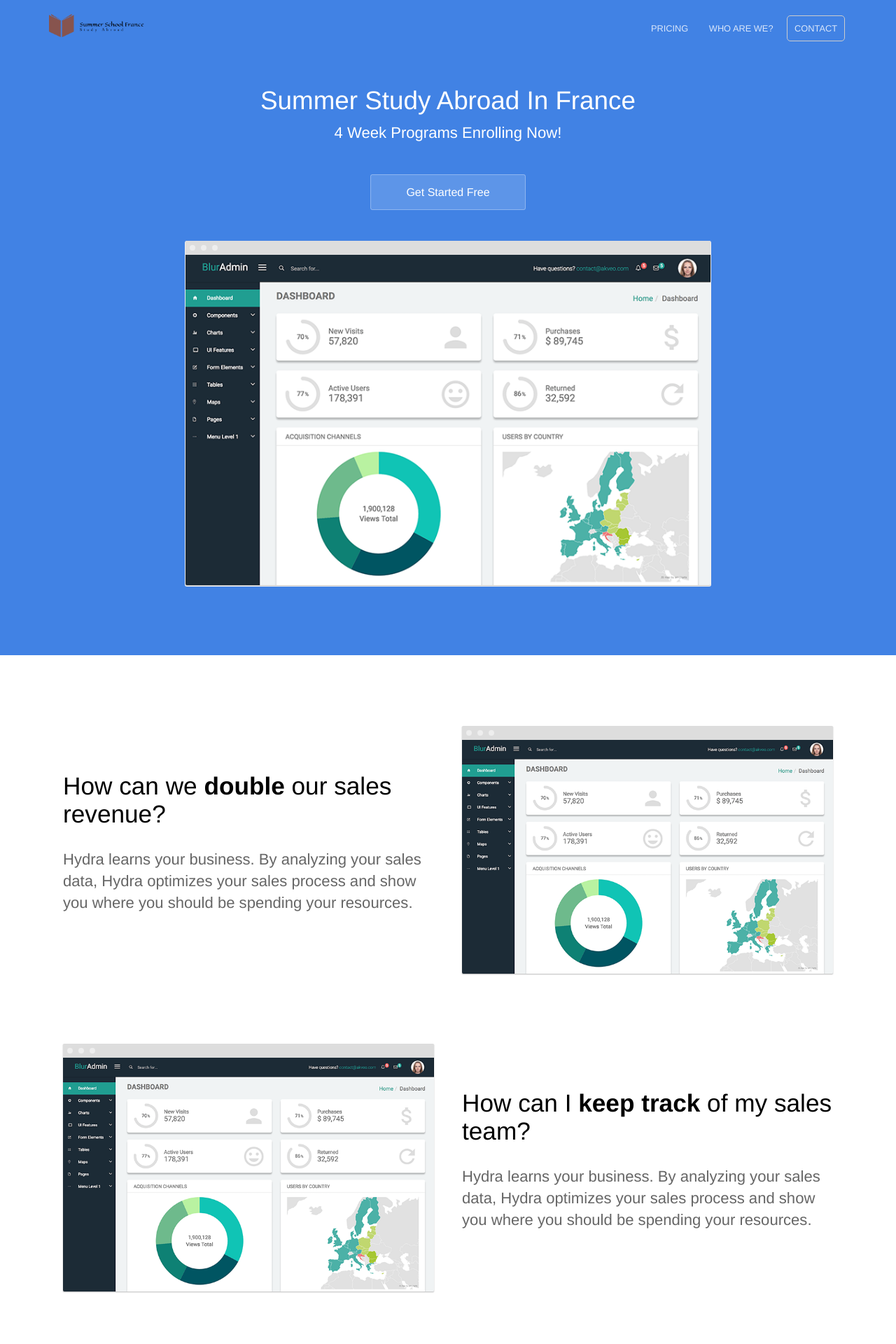
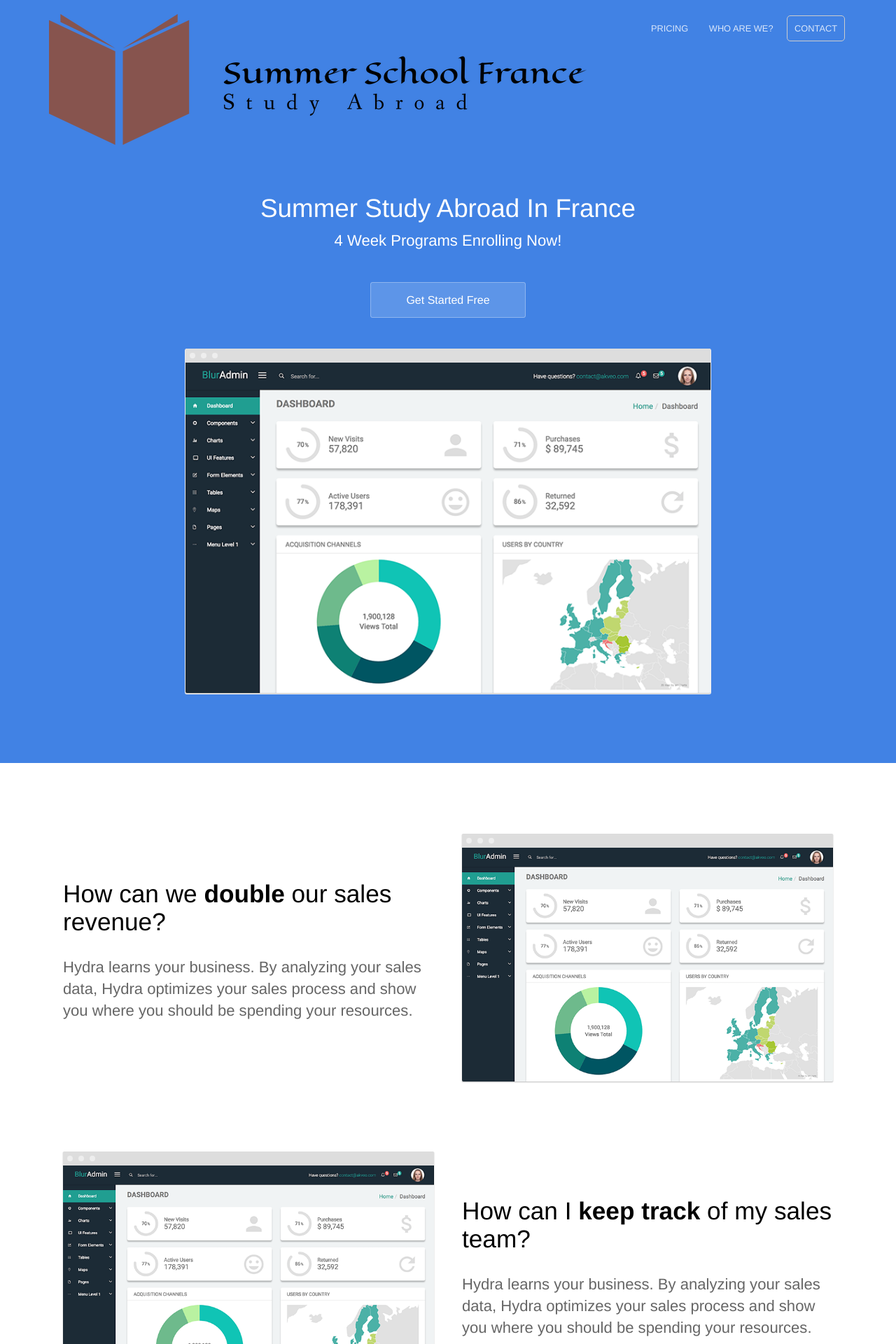
Before and after one commit to baritchie/project1, a Jekyll site: the page built from index.html, in a window 1280 px wide. Shown: the top 1920 px of the page at 70% size. Built offline with Jekyll 4.4.1, drawn with Linux system fonts in a browser that asks for light colours.

Commit message:
Updated '_layouts/default.html' via CloudCannon

```diff
--- a/_layouts/default.html
+++ b/_layouts/default.html
@@ -23,7 +23,7 @@
 	<body>
 		<header>
 			<div class="container">
-				<div class="company-name"><a href="{{ site.baseurl }}/"><img src="{{ site.baseurl }}/images/cover_reduced.png" alt="Hydra Logo" width="95" height="33" /></a></div>
+				<div class="company-name"><a href="{{ site.baseurl }}/"><img src="{{ site.baseurl }}/images/cover_reduced.png" alt="Summer School France" /></a></div>
 				{% include navigation.html %}
 			</div>
 		</header>
```
